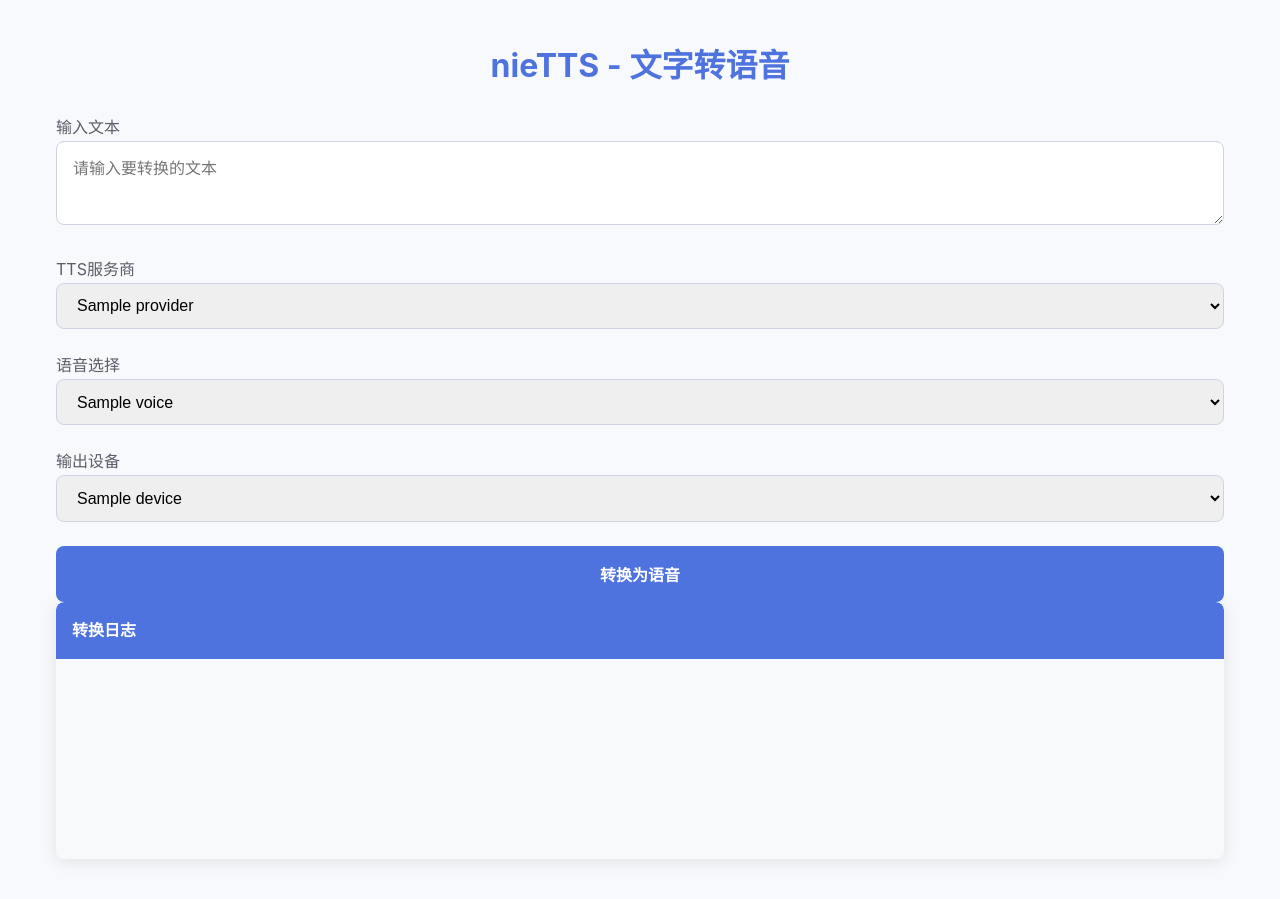
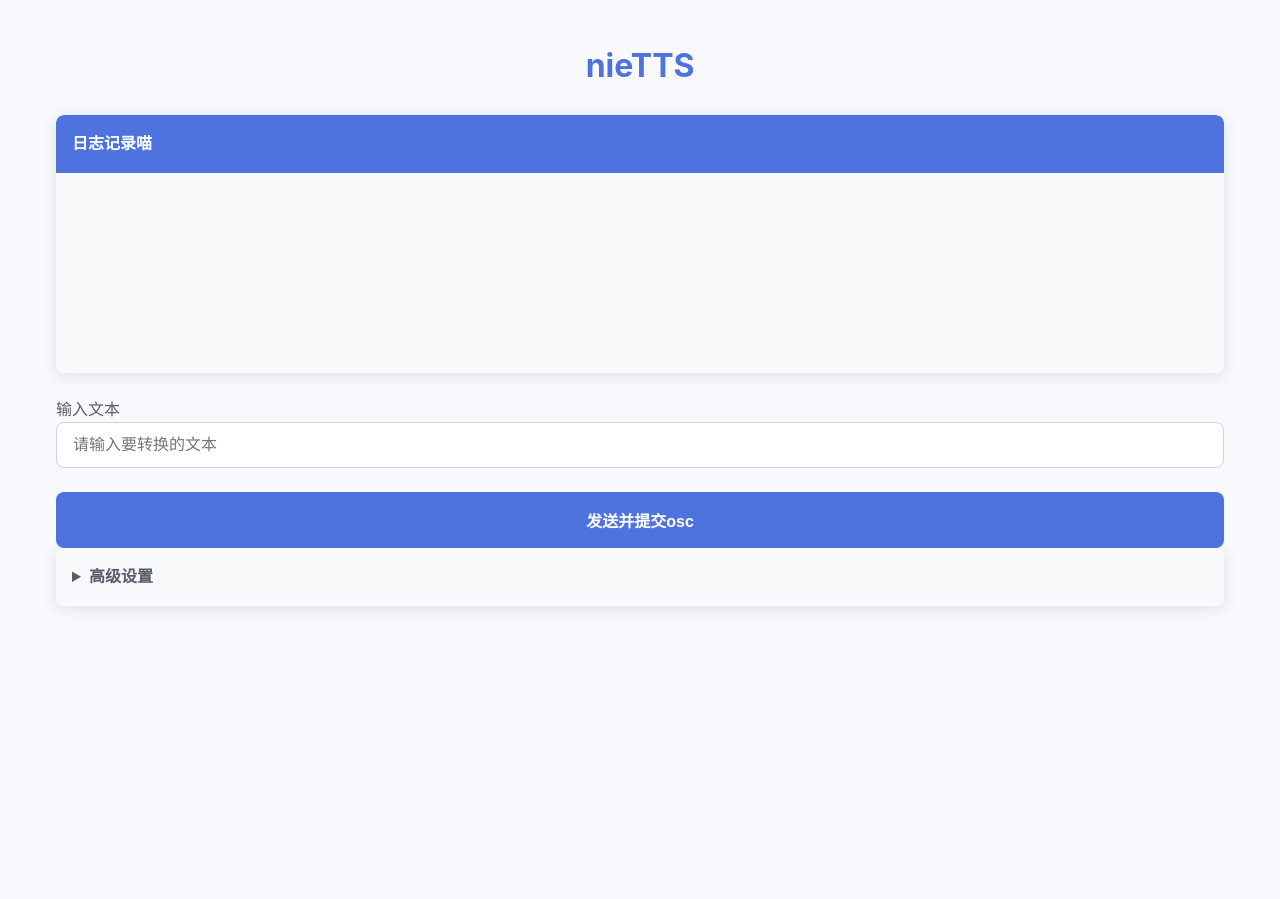
Before and after one commit to machinad/nieTTS, a Flask app: template templates/index.html in a window 1280 px wide. After the commit the page ends 609 px from the top, so only its background shows below. Run offline with Flask 3, Linux system fonts and the light colour scheme; the template is opened without the code that fills it: most values are stand-ins (such as "Sample title", 1, 10 or a date in 2020).

Commit message:
优化前端页面

```diff
--- a/templates/index.html
+++ b/templates/index.html
@@ -3,6 +3,7 @@
 <head>
     <meta charset="UTF-8">
     <meta name="viewport" content="width=device-width, initial-scale=1.0">
+    <link rel="icon" href="data:,">
     <title>nieTTS - 文字转语音</title>
     <style>
         :root {
@@ -100,6 +101,31 @@
             box-shadow: 0 4px 8px rgba(0, 0, 0, 0.1);
         }
 
+        details {
+            background: white;
+            border-radius: var(--border-radius);
+            margin-bottom: 1rem;
+            box-shadow: var(--box-shadow);
+        }
+
+        summary {
+            padding: 1rem;
+            cursor: pointer;
+            background-color: var(--secondary-color);
+            border-radius: var(--border-radius);
+            font-weight: 600;
+            color: var(--text-color);
+        }
+
+        details[open] summary {
+            border-bottom: 1px solid #e3e6f0;
+            margin-bottom: 1rem;
+        }
+
+        .settings-content {
+            padding: 0 1rem 1rem;
+        }
+
         #logArea {
             height: 200px;
             overflow-y: auto;
@@ -131,15 +157,29 @@
 </head>
 <body>
     <div class="container">
-        <h1 class="mb-4">nieTTS - 文字转语音</h1>
+        <h1 class="mb-4">nieTTS</h1>
 
         <div class="row">
-            <div class="col-md-8">
+            <div class="col-md-12">
+                <div class="card">
+                    <div class="card-header">日志记录喵</div>
+                    <div class="card-body" id="logArea"></div>
+                </div>
+            </div>
+
+            <div class="col-md-12">
                 <div class="form-group">
                     <label for="textInput" class="form-label">输入文本</label>
-                    <textarea class="form-control" id="textInput" rows="3" placeholder="请输入要转换的文本"></textarea>
+                    <input type="text" class="form-control" id="textInput" placeholder="请输入要转换的文本">
                 </div>
 
+                <button class="btn btn-primary mt-3" onclick="convertToSpeech()">
+                    <i class="bi bi-soundwave me-2"></i>发送并提交osc
+                </button>
+
+                <details class="mt-4">
+                    <summary>高级设置</summary>
+                    <div class="settings-content">
                         <div class="form-group">
                             <label for="providerSelect" class="form-label">TTS服务商</label>
                             <select class="form-select" id="providerSelect">
@@ -166,17 +206,8 @@
                                 {% endfor %}
                             </select>
                         </div>
-
-                <button class="btn btn-primary mt-3" onclick="convertToSpeech()">
-    <i class="bi bi-soundwave me-2"></i>转换为语音
-</button>
                     </div>
-
-            <div class="col-md-4">
-                <div class="card">
-                    <div class="card-header">转换日志</div>
-                    <div class="card-body" id="logArea"></div>
-                </div>
+                </details>
             </div>
         </div>
     </div>
```
Lines whose indentation alone changed are shown as unchanged.
